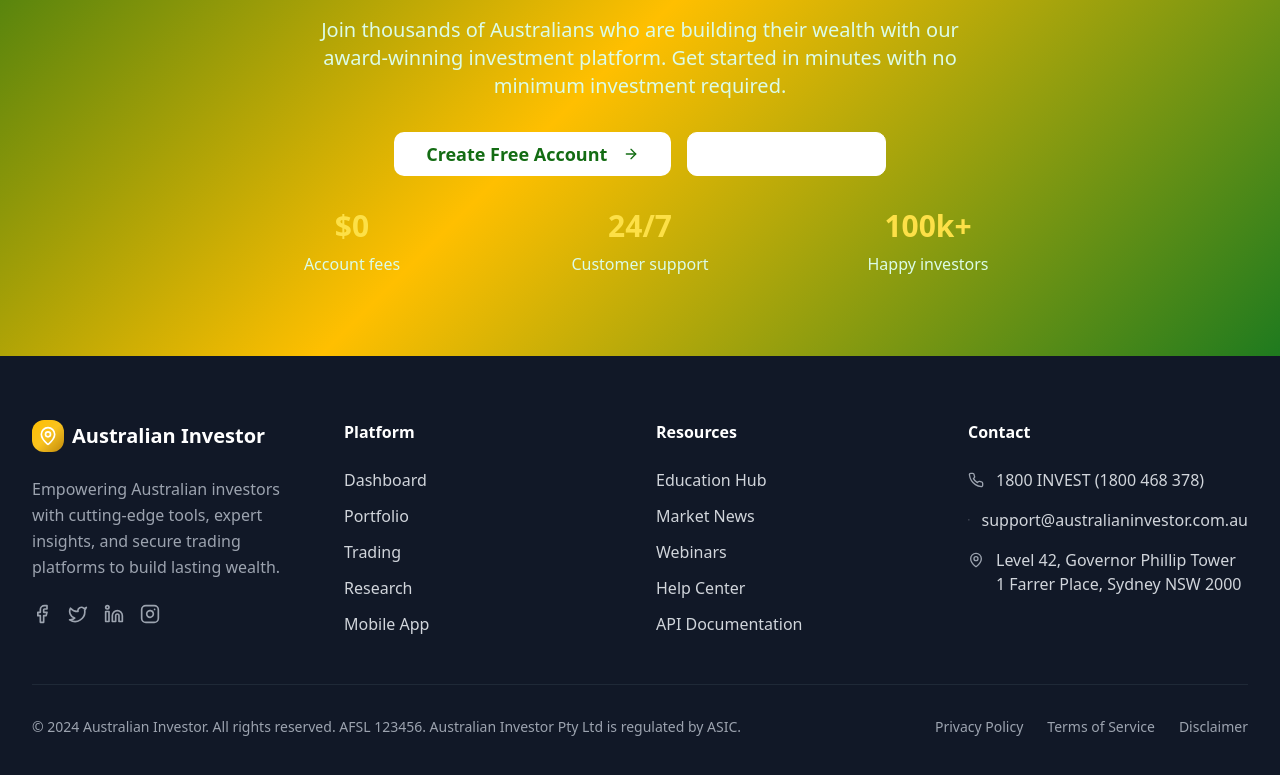
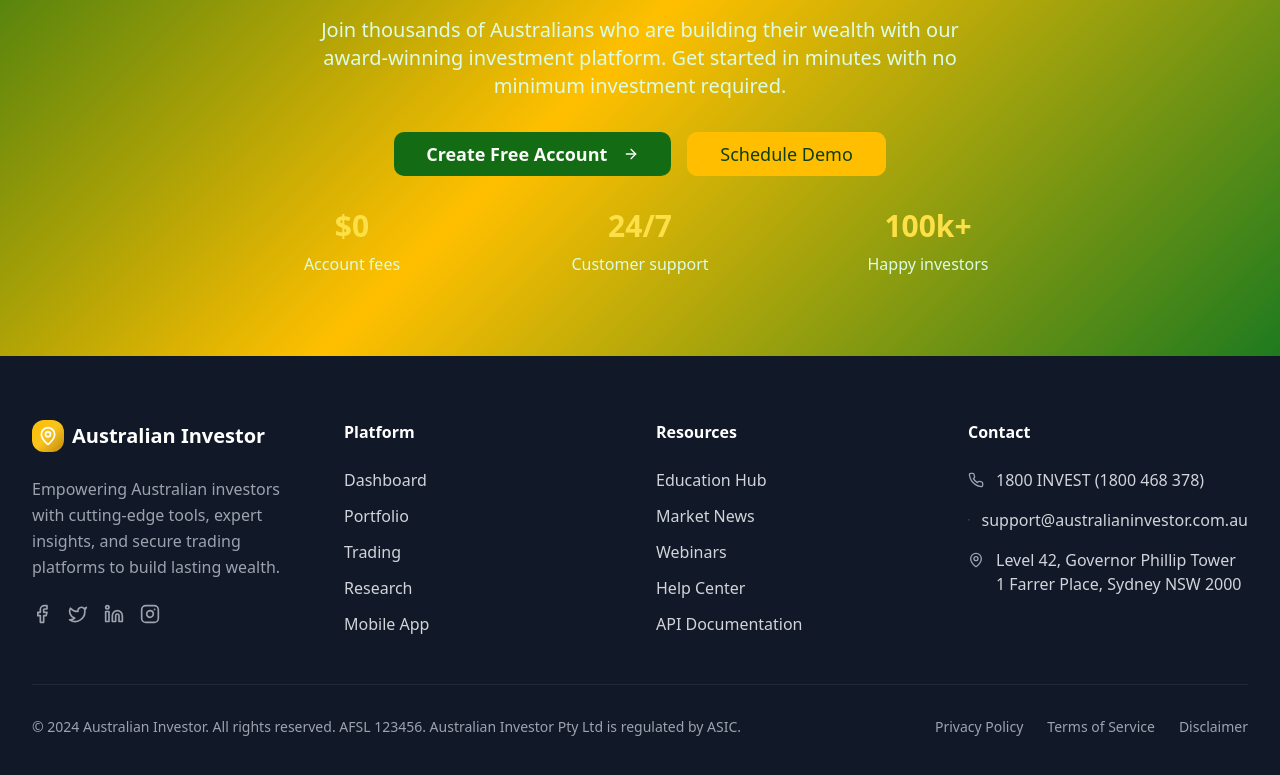
Before and after one commit to webdzignz/aussie-investor-vibe-shift, a React (Vite) app: page / in a window 1280 px wide. Shown: the part 2669-3444 px from the top of the page. Built offline with nearby package versions, Linux system fonts and the light colour scheme.

Commit message:
Fix: CTA button colors
Use whole colors for CTA buttons, one green and one gold.

```diff
--- a/src/components/CallToAction.tsx
+++ b/src/components/CallToAction.tsx
@@ -26,11 +26,11 @@ const CallToAction = () => {
         </p>
 
         <div className="flex flex-col sm:flex-row gap-4 justify-center items-center mb-8">
-          <Button size="lg" className="bg-white text-primary hover:bg-gray-100 px-8 py-4 text-lg font-semibold">
+          <Button size="lg" className="bg-primary text-primary-foreground hover:bg-primary/90 px-8 py-4 text-lg font-semibold">
             Create Free Account
             <ArrowRight className="w-5 h-5 ml-2" />
           </Button>
-          <Button variant="outline" size="lg" className="border-white text-white hover:bg-white hover:text-primary px-8 py-4 text-lg">
+          <Button variant="outline" size="lg" className="bg-gold text-gold-foreground border-gold hover:bg-gold-light px-8 py-4 text-lg">
             Schedule Demo
           </Button>
         </div>
```
